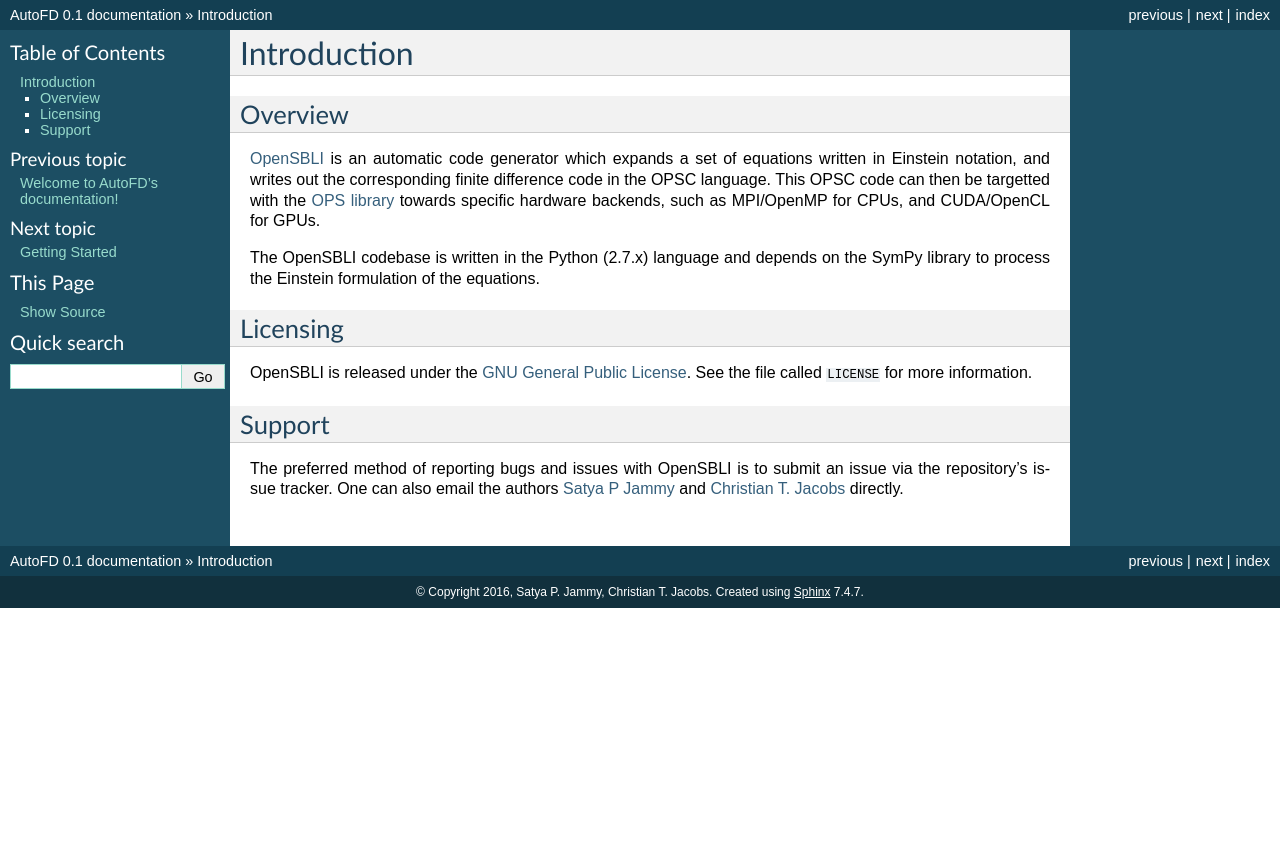
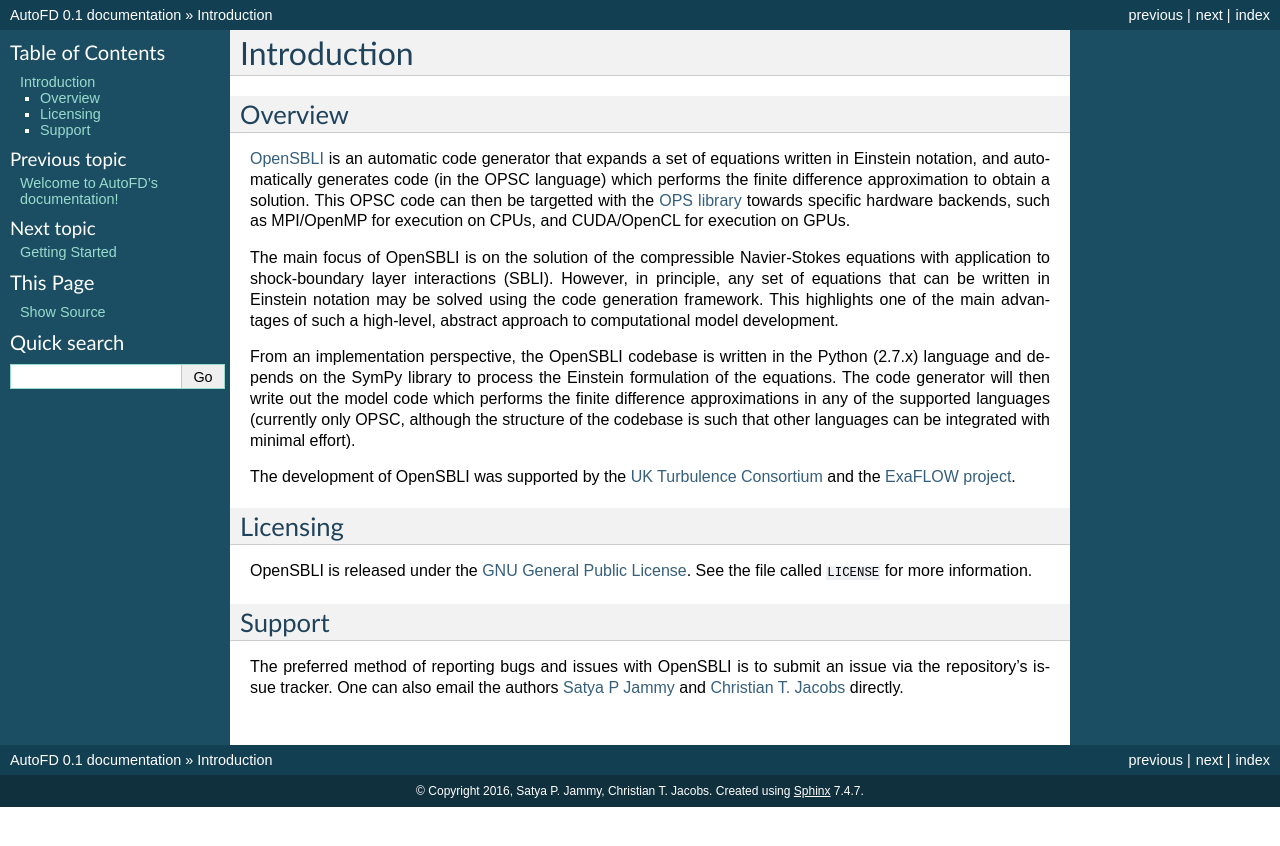
Before and after one commit to opensbli/opensbli, a Sphinx documentation site: the page built from docs/source/introduction.rst, in a window 1280 px wide. Shown: the top 846 px of the page. Built offline with Sphinx 7.4.7, drawn with Linux system fonts in a browser that asks for light colours.

Commit message:
Moar introduction.

```diff
--- a/docs/source/applications.rst
+++ b/docs/source/applications.rst
@@ -9,8 +9,11 @@
 1D wave propagation
 -------------------
 
+The one-dimensional wave equation is written as
 
+.. math:: \frac{\partial^2 u}{\partial t^2} = c\frac{\partial^2 u}{\partial x^2},
 
+where :math:`u`  is the dispacement and :math:`c`  is a known constant.
 
 2D advection-diffusion of a Gaussian bump
 -----------------------------------------
--- a/docs/source/introduction.rst
+++ b/docs/source/introduction.rst
@@ -4,9 +4,13 @@
 Overview
 --------
 
-`OpenSBLI <https://bitbucket.org/spjammy/autofd>`_ is an automatic code generator which expands a set of equations written in Einstein notation, and writes out the corresponding finite difference code in the OPSC language. This OPSC code can then be targetted with the `OPS library <http://www.oerc.ox.ac.uk/projects/ops>`_ towards specific hardware backends, such as MPI/OpenMP for CPUs, and CUDA/OpenCL for GPUs.
+`OpenSBLI <https://bitbucket.org/spjammy/autofd>`_ is an automatic code generator that expands a set of equations written in Einstein notation, and automatically generates code (in the OPSC language) which performs the finite difference approximation to obtain a solution. This OPSC code can then be targetted with the `OPS library <http://www.oerc.ox.ac.uk/projects/ops>`_ towards specific hardware backends, such as MPI/OpenMP for execution on CPUs, and CUDA/OpenCL for execution on GPUs.
 
-The OpenSBLI codebase is written in the Python (2.7.x) language and depends on the SymPy library to process the Einstein formulation of the equations.
+The main focus of OpenSBLI is on the solution of the compressible Navier-Stokes equations with application to shock-boundary layer interactions (SBLI). However, in principle, any set of equations that can be written in Einstein notation may be solved using the code generation framework. This highlights one of the main advantages of such a high-level, abstract approach to computational model development.
+
+From an implementation perspective, the OpenSBLI codebase is written in the Python (2.7.x) language and depends on the SymPy library to process the Einstein formulation of the equations. The code generator will then write out the model code which performs the finite difference approximations in any of the supported languages (currently only OPSC, although the structure of the codebase is such that other languages can be integrated with minimal effort).
+
+The development of OpenSBLI was supported by the `UK Turbulence Consortium <http://www.turbulence.ac.uk>`_ and the `ExaFLOW project <http://exaflow-project.eu/>`_.
 
 Licensing
 ---------
@@ -16,4 +20,4 @@
 Support
 -------
 
-The preferred method of reporting bugs and issues with OpenSBLI is to submit an issue via the repository's issue tracker. One can also email the authors `Satya P Jammy <mailto:S.P.Jammy@soton.ac.uk>`_ and `Christian T. Jacobs <C.T.Jacobs@soton.ac.uk>`_ directly.
+The preferred method of reporting bugs and issues with OpenSBLI is to submit an issue via the repository's issue tracker. One can also email the authors `Satya P Jammy <mailto:S.P.Jammy@soton.ac.uk>`_ and `Christian T. Jacobs <mailto:C.T.Jacobs@soton.ac.uk>`_ directly.
```
